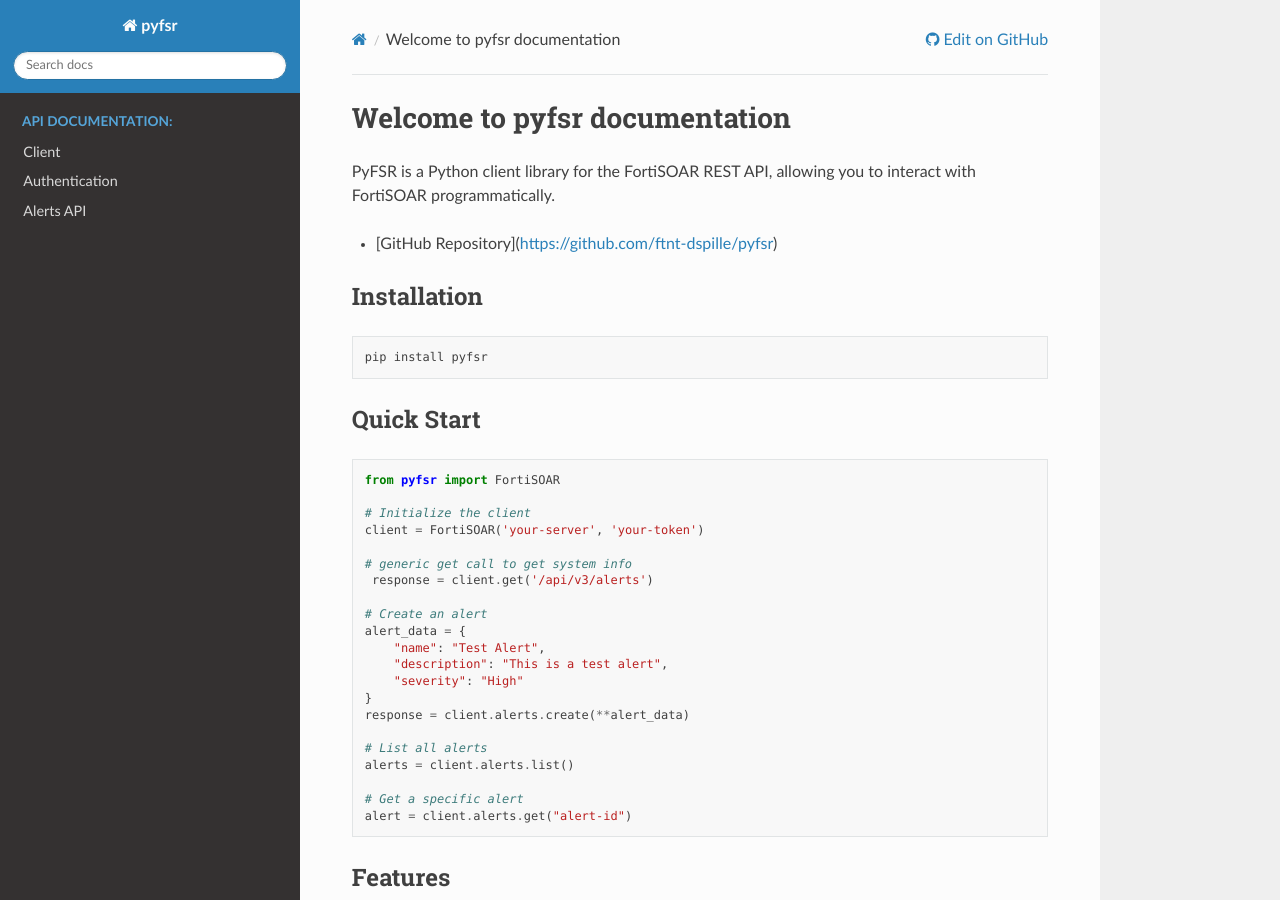
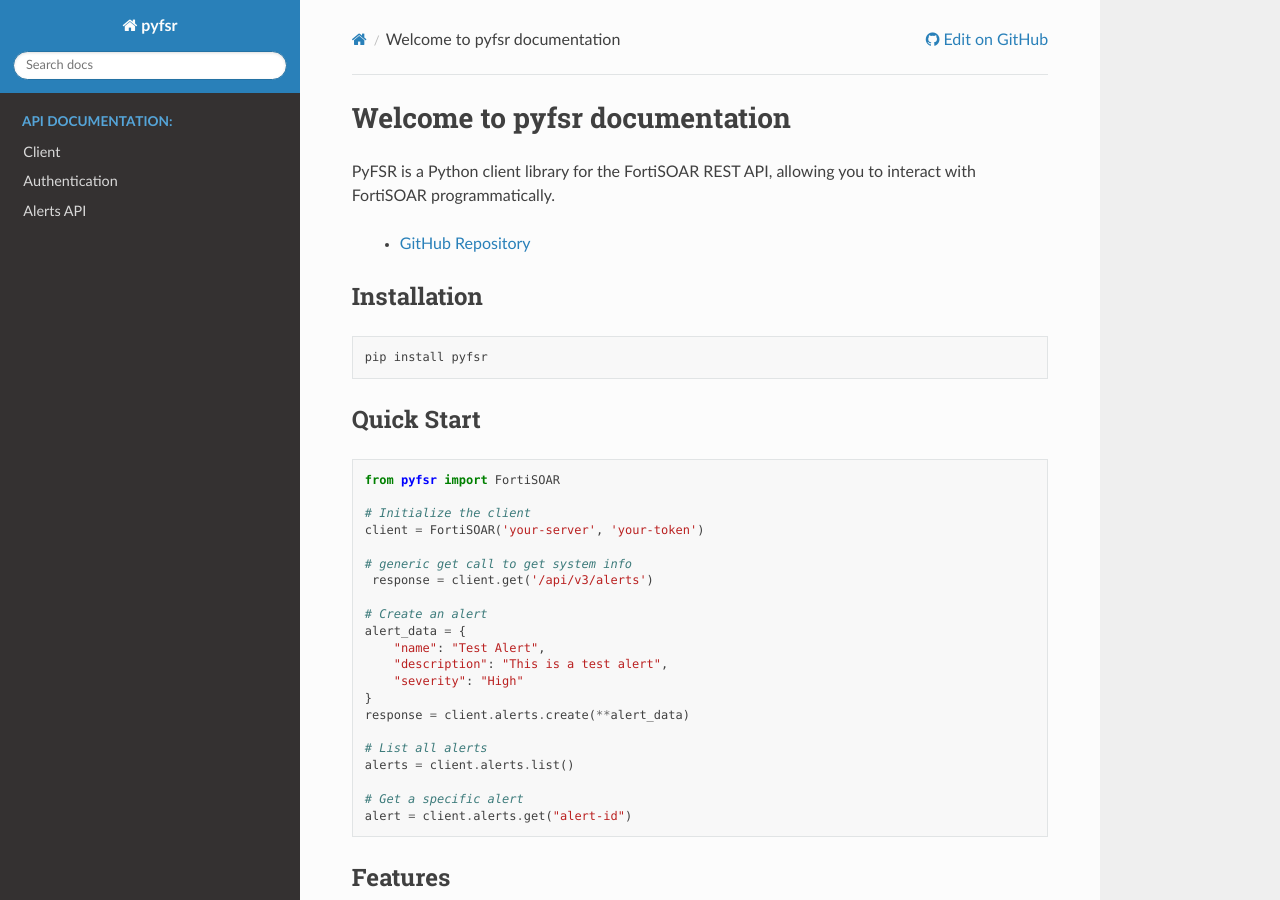
Before and after one commit to ftnt-dspille/pyfsr, a Sphinx documentation site: the page built from docs/source/index.rst, in a window 1280 px wide and 900 px high. Built offline with Sphinx 7.4.7 and the Read the Docs theme 3.1.0, drawn with Linux system fonts in a browser that asks for light colours.

Commit message:
fixng links

```diff
--- a/docs/source/conf.py
+++ b/docs/source/conf.py
@@ -80,7 +80,7 @@
     "github_user": "ftnt-dspille",
     "github_repo": "pyfsr",
     "github_version": "main",
-    "conf_py_path": "/docs/",  # Adjust the path if your docs are in a subdirectory
+    "conf_py_path": "/docs/source/",  # Adjust the path if your docs are in a subdirectory
 }
 
 
--- a/docs/source/index.rst
+++ b/docs/source/index.rst
@@ -3,7 +3,7 @@
 
 PyFSR is a Python client library for the FortiSOAR REST API, allowing you to interact with FortiSOAR programmatically.
 
-- [GitHub Repository](https://github.com/ftnt-dspille/pyfsr)
+ - `GitHub Repository <https://github.com/ftnt-dspille/pyfsr>`_
 
 Installation
 ------------
```
